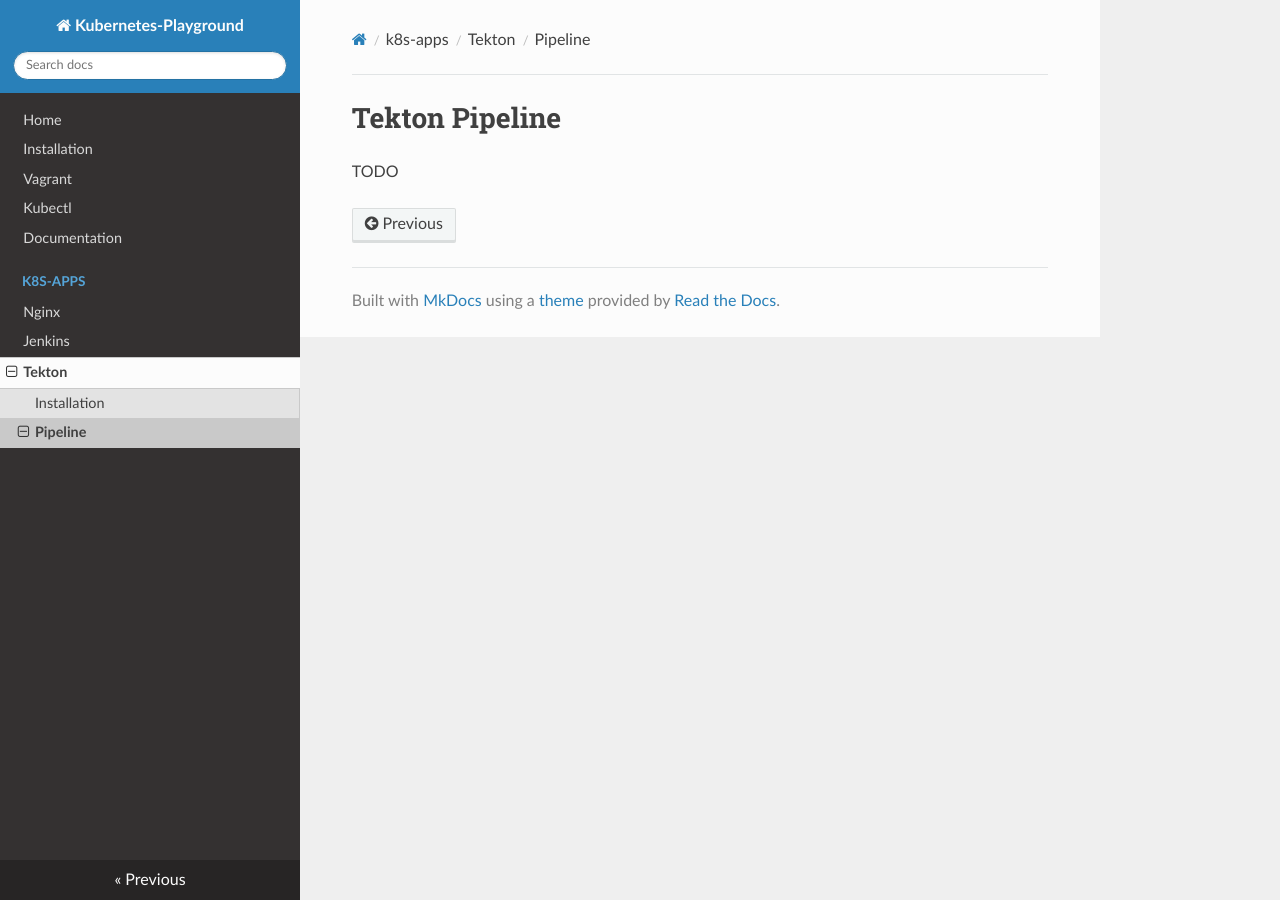
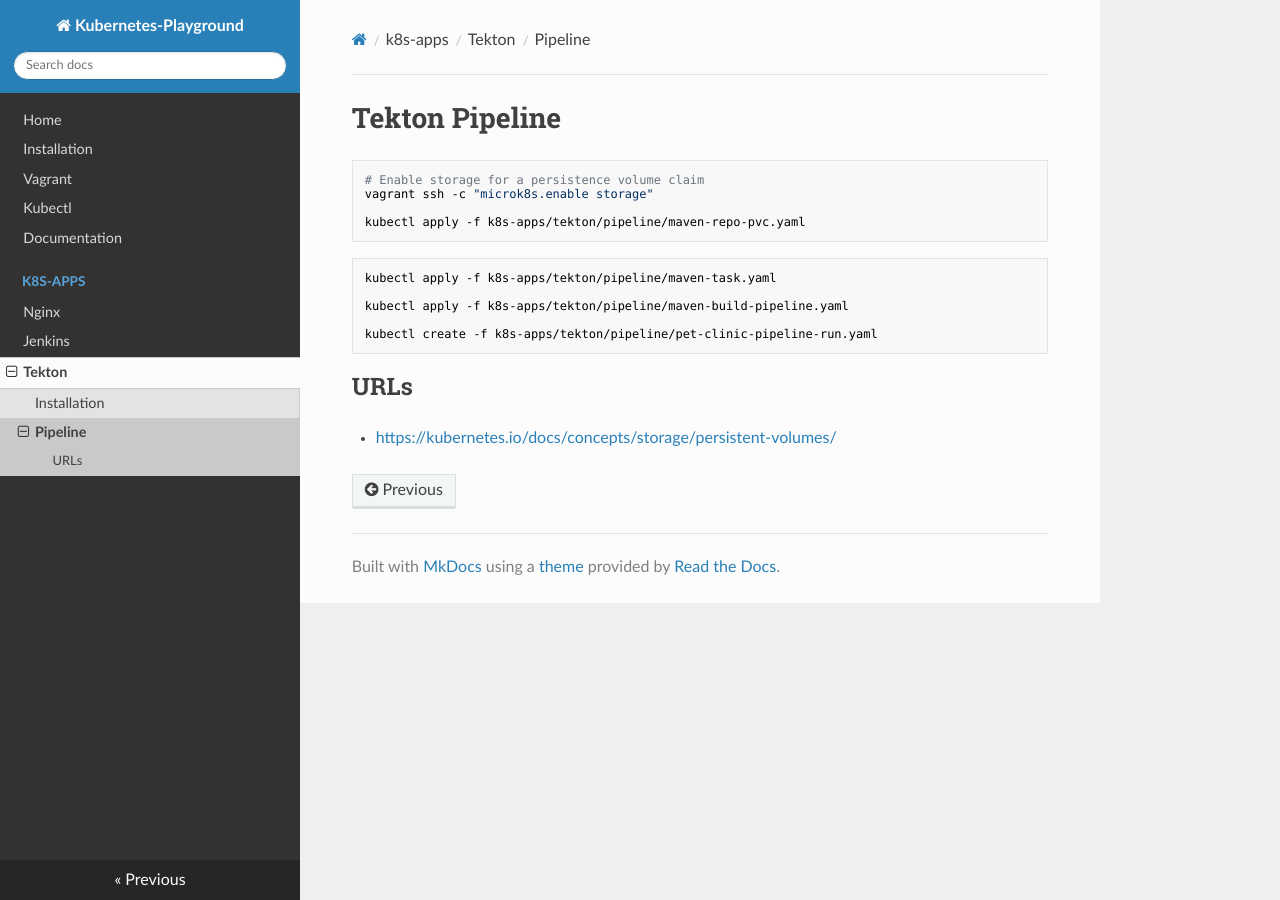
Before and after one commit to zonedbit/kubernetes-playground, an MkDocs documentation site: the page built from docs/k8s-apps/tekton/tekton-pipeline.md, in a window 1280 px wide. Built offline with MkDocs 1.6.1, drawn with Linux system fonts in a browser that asks for light colours; nearby versions of some CDN libraries.

Commit message:
feature/tektonPipline

````diff
--- a/docs/k8s-apps/tekton/tekton-pipeline.md
+++ b/docs/k8s-apps/tekton/tekton-pipeline.md
@@ -1,3 +1,20 @@
 # Tekton Pipeline
 
-TODO
+```bash
+# Enable storage for a persistence volume claim
+vagrant ssh -c "microk8s.enable storage"
+
+kubectl apply -f k8s-apps/tekton/pipeline/maven-repo-pvc.yaml
+```
+
+```bash
+kubectl apply -f k8s-apps/tekton/pipeline/maven-task.yaml
+
+kubectl apply -f k8s-apps/tekton/pipeline/maven-build-pipeline.yaml
+
+kubectl create -f k8s-apps/tekton/pipeline/pet-clinic-pipeline-run.yaml
+```
+
+## URLs
+
+- <https://kubernetes.io/docs/concepts/storage/persistent-volumes/>
````
Also changed, not shown: 4 other files.
